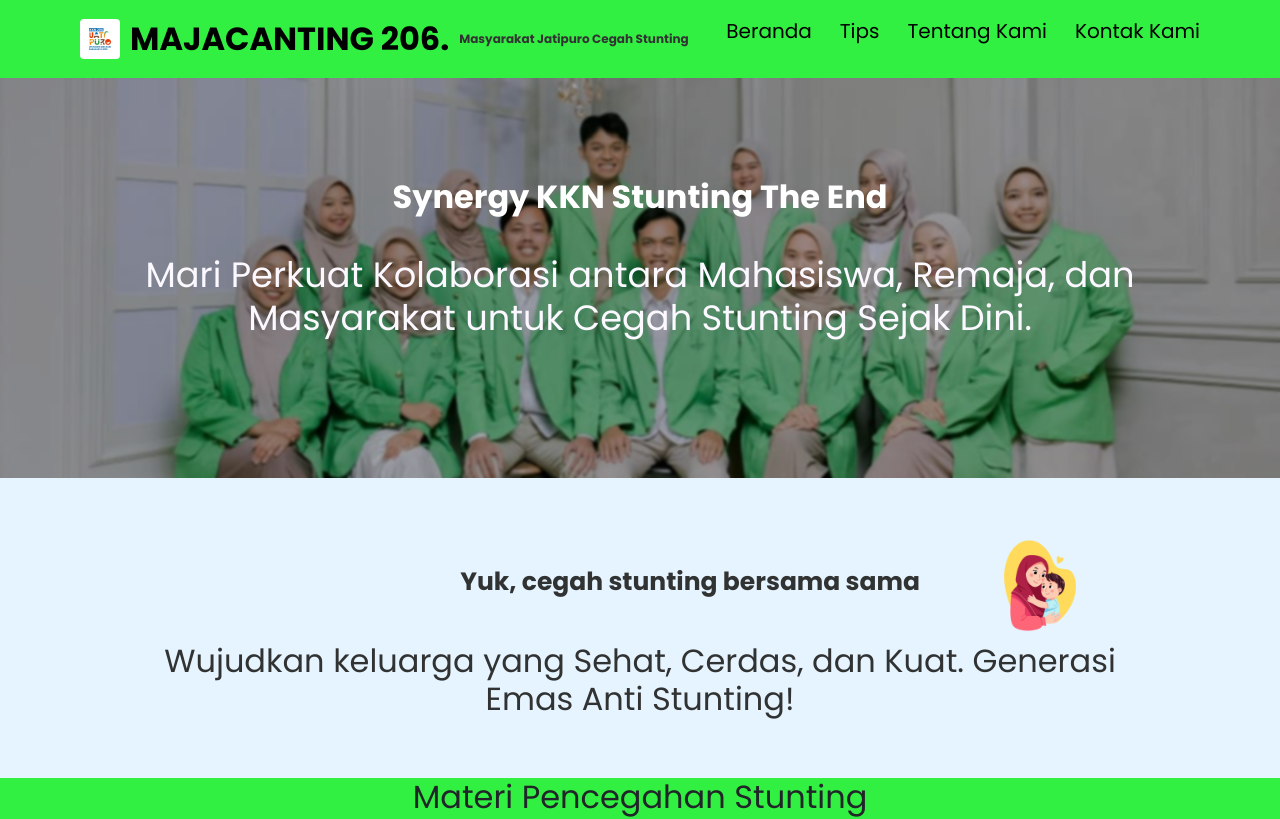
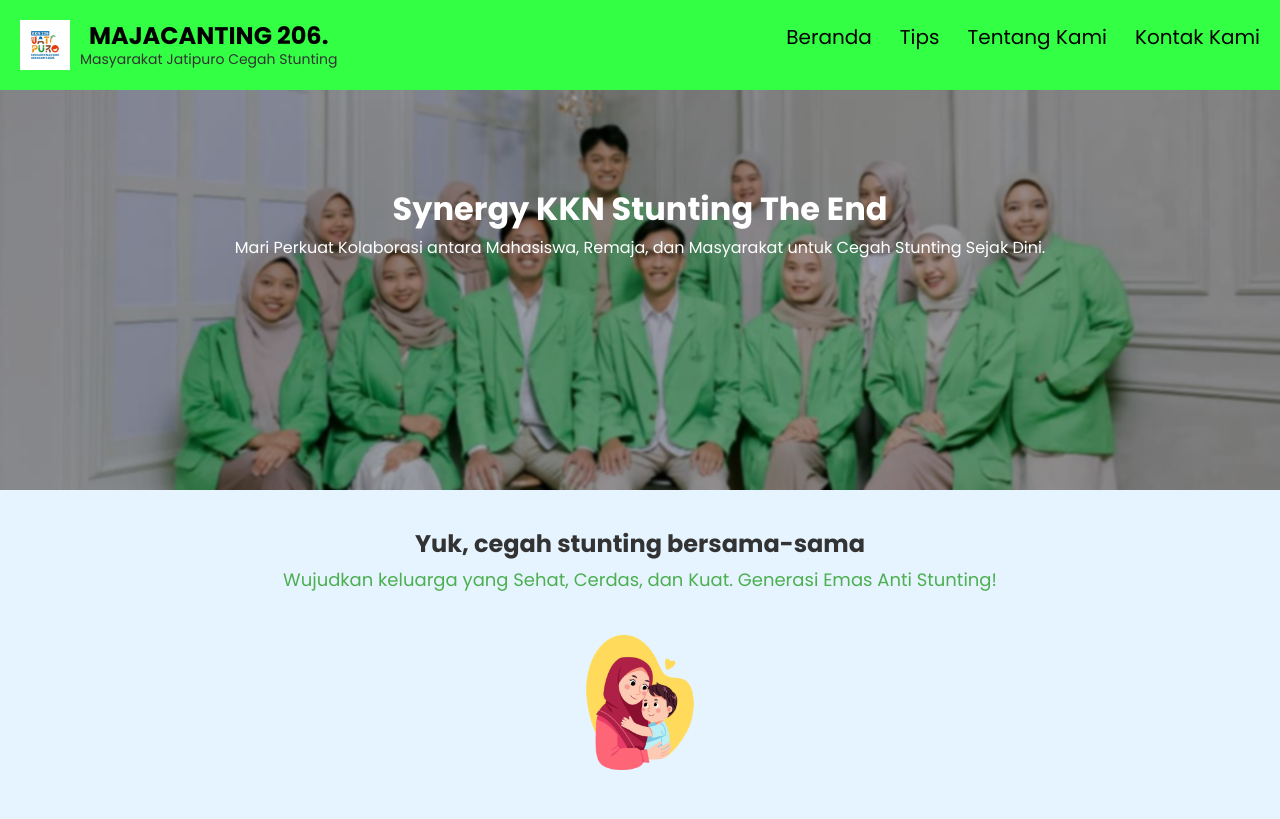
Before and after one commit to Nightsky-La/macenting206, a plain HTML site: page index.html in a window 1280 px wide. Shown: the top 819 px of the page. Drawn offline with nearby package versions, Linux system fonts and the light colour scheme.

Commit message:
final
i hope is a final

```diff
--- a/gaya.css
+++ b/gaya.css
@@ -11,43 +11,44 @@
         height: 100%;
       }
 
-      header {
+        .header-wrapper {
         display: flex;
         justify-content: space-between;
         align-items: center;
-        padding: 15px 20px;
-        padding-left: 5rem;
-        padding-right: 5rem;
-        box-shadow: 0px 4px 6px rgba(0, 0, 0, 0.1);
+        background-color: #33ff44; /* Warna hijau terang */
+        padding: 20px 20px;
       }
 
       .logo {
         display: flex;
         align-items: center;
         gap: 10px;
-        font-size: 32px;
-        font-weight: bold;
-        color: #000000;
       }
+
       .logo-img {
-       height: 40px;
-       width: auto;
-       border-radius: 4px;
+        width: 50px;  /* Besarkan sesuai kebutuhan */
+        height: 50px;
+        object-fit: contain;
       }
+
       .logo-text {
         display: flex;
         flex-direction: column;
         line-height: 1.2;
       }
-      .logo-text span {
-      font-size: 32px;
+
+      .logo-title {
+        font-size: 24px;
         font-weight: bold;
+        color: #000;
       }
+
       .logo-subtext {
-      font-size: 12px;
-      color: #333333;
+        font-size: 14px;
+        color: #333;
         margin: 0;
       }
+
 
       .nav-links {
         list-style: none;
@@ -147,34 +148,43 @@
       }
 
       .about {
-      display: flex;
-      align-items: center;
-      justify-content: center;
-      height: 300px;
-      margin: 0 auto;
+      padding: 40px 20px;
       background-color: #e6f4ff;
       }
 
       .info-box {
-      max-width: 1000px;
       display: flex;
-      flex-direction: row-reverse;
       align-items: center;
+      justify-content: space-between;
       flex-wrap: wrap;
-      color: #313232;
-      font-size: 20px;
+      flex-direction: column; /* Responsif */
+      gap: 20px;
       }
 
-      .info-box h1 {
-      font-weight: bold;
-      font-size: 25px;
+      .info-text {
+      flex: 1;
+      min-width: 250px;
       }
 
-      .info-box img {
-      width: 200px;
+      .info-text h1 {
+      font-size: 24px;
+      font-weight: bold;
+      margin-bottom: 10px;
+      color: #333;
+      }
+
+      .info-text h2 {
+      font-size: 18px;
+      color: #4caf50;
+      }
+
+      .mom {
+      width: 300px;
+      max-width: 100%;
       height: auto;
-      margin-left: 20px;
+      border-radius: 10px;
       }
+
 
       .splide {
       max-width: 800px;
@@ -283,6 +293,10 @@
           padding: 20px;
         }
 
+        .hero {
+          height: 200px;
+        }
+
         .hero h3 {
           font-size: 0.5rem;
           padding: 20px;
@@ -354,6 +368,10 @@
           padding: 20px;
         }
 
+        .hero {
+          height: 200px;
+        }
+
         .hero h3 {
           font-size: 1rem;
           padding: 20px;
@@ -362,7 +380,7 @@
         }
 
         .hero h1 {
-          font-size: 2rem;
+          font-size: rem;
           margin: 20px;
           color: #fbf8ff;
           border-radius: 1mm;
@@ -424,6 +442,9 @@
           padding: 20px;
         }
 
+        .hero {
+          height: 200px;
+        }
         .hero h3 {
           font-size: 1rem;
           padding: 20px;
--- a/index.html
+++ b/index.html
@@ -26,10 +26,12 @@
 
   <body>
     <header>
-      <div class="logo">
-       <img src="L1.jpg" alt="Logo Majacanting" class="logo-img">
-       <span>MAJACANTING 206.</span>
-       <p class="logo-subtext">Masyarakat Jatipuro Cegah Stunting</p>
+    <div class="header-wrapper">
+    <div class="logo">
+      <img src="L1.jpg" alt="Logo Majacanting" class="logo-img" />
+      <div class="logo-text">
+        <span class="logo-title">MAJACANTING 206.</span>
+        <p class="logo-subtext">Masyarakat Jatipuro Cegah Stunting</p>
       </div>
     </div>
       <div class="menu-toggle">☰</div>
@@ -49,20 +51,23 @@
     <section id="beranda" class="hero">
       <div class="hero-blur">
         <h3 class="fw-bold text-center">Synergy KKN Stunting The End</h3>
-        <h1 class="fw-medium text-center">Mari Perkuat Kolaborasi antara Mahasiswa, Remaja, dan Masyarakat untuk Cegah Stunting Sejak Dini.</h1>
+        <div class="text-white text-center font-medium text-base sm:text-lg md:text-xl lg:text-2xl xl:text-3xl px-4">Mari Perkuat Kolaborasi antara Mahasiswa, Remaja, dan Masyarakat untuk Cegah Stunting Sejak Dini.</div>
         <!-- tambahkan slogan lagi -->
       </div>
     </section>
 
-    <!---- Tentang Kami -- -->
+
+        <!-- Tentang Kami -->
     <section id="about" class="about">
-      <!-- Tambah info tentang kkn -->
       <div class="info-box">
+        <div class="info-text">
+          <h1>Yuk, cegah stunting bersama-sama</h1>
+          <h2>Wujudkan keluarga yang Sehat, Cerdas, dan Kuat. Generasi Emas Anti Stunting!</h2>
+        </div>
         <img src="mom.png" alt="Gambar Mommy" class="mom">
-        <h1>Yuk, cegah stunting bersama sama</h1>
-        <h2>Wujudkan keluarga yang Sehat, Cerdas, dan Kuat. Generasi Emas Anti Stunting!</h2>
       </div>
     </section>
+
 
     <!-- Materi -->
     <h2>Materi Pencegahan Stunting</h2>
```
Lines whose indentation alone changed are shown as unchanged.
